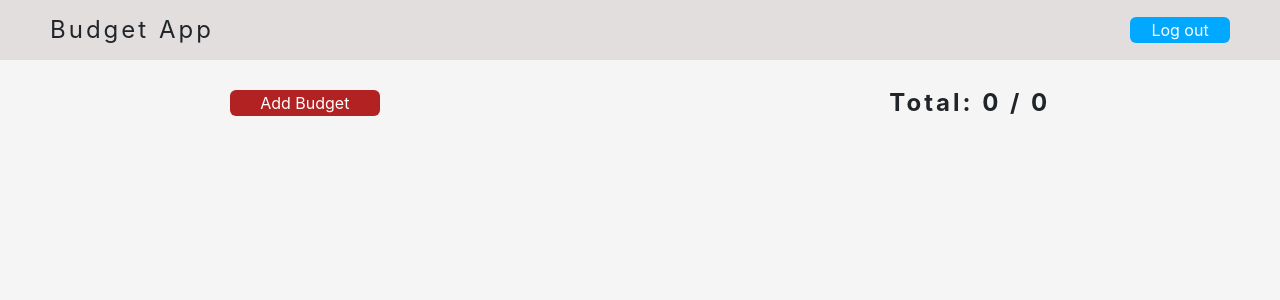
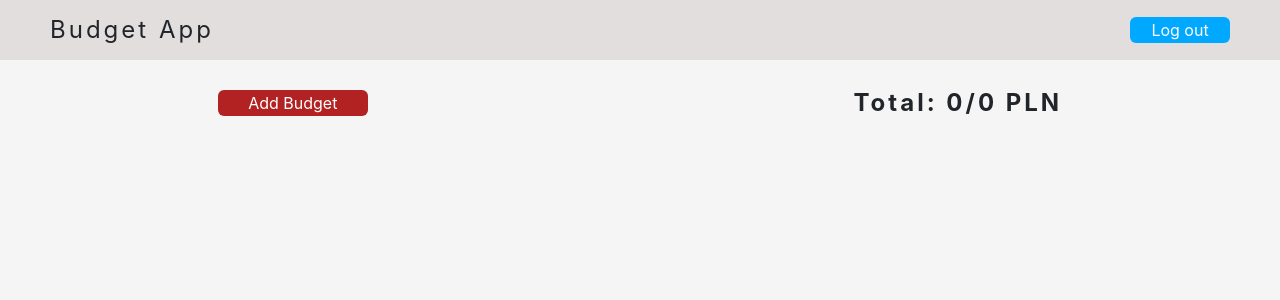
Before and after one commit to dudekrystian/BUDGET-APP, a React (Create React App) app in the folder client/: page / in a window 1280 px wide. Shown: the top 300 px of the page. Built offline with nearby package versions, Linux system fonts and the light colour scheme.

Commit message:
add text currency

```diff
--- a/client/src/components/Total.js
+++ b/client/src/components/Total.js
@@ -17,7 +17,7 @@ export default function Total() {
   return (
     <>
       <label>
-        Total: {totalAmount} / {totalBudgetsAmount}
+        Total: {totalAmount}/{totalBudgetsAmount} PLN
       </label>
     </>
   );
```
